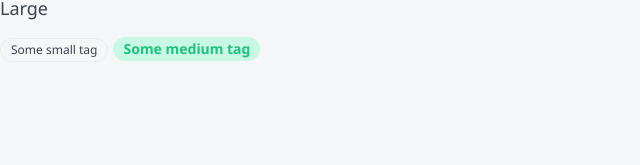
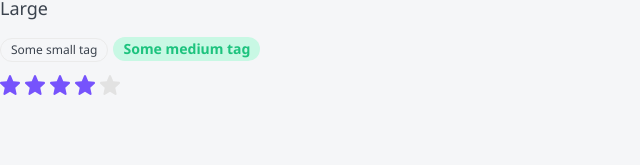
Before and after one commit to Denlich/top-app, a Next.js app: page / in a window 1280 px wide. Shown: the part 127-292 px from the top of the page, without its empty margins (0-640 px from the left). Built offline with nearby package versions, Linux system fonts and the light colour scheme.

Commit message:
Build Rating

```diff
--- /dev/null
+++ b/components/Rating/Rating.module.css
@@ -0,0 +1,11 @@
+.filled svg {
+  fill: var(--primary);
+}
+
+.star svg {
+  margin-right: 5px;
+}
+
+.editable {
+  cursor: pointer;
+}
--- /dev/null
+++ b/components/Rating/Rating.tsx
@@ -0,0 +1,78 @@
+import React, { useEffect, useState, KeyboardEvent } from "react";
+import cn from "classnames";
+
+import { RatingProps } from "./Rating.props";
+import styles from "./Rating.module.css";
+
+import StarIcon from "./star.svg";
+
+export const Rating = ({
+  isEditable = false,
+  rating,
+  setRating,
+  ...props
+}: RatingProps): JSX.Element => {
+  const [ratingArray, setRatingArray] = useState<JSX.Element[]>(
+    new Array(5).fill(<></>)
+  );
+
+  useEffect(() => {
+    constructRating(rating);
+  }, [rating]);
+
+  const constructRating = (currentRating: number): void => {
+    const updateArray = ratingArray.map((r: JSX.Element, i: number) => {
+      return (
+        <span
+          key={i}
+          className={cn(styles.star, {
+            [styles.filled]: i < currentRating,
+            [styles.editable]: isEditable,
+          })}
+          onMouseEnter={() => changeDisplay(i + 1)}
+          onMouseLeave={() => changeDisplay(rating)}
+          onClick={() => onClick(i + 1)}
+        >
+          <StarIcon
+            tabIndex={isEditable ? 0 : -1}
+            onKeyDown={(e: KeyboardEvent<SVGElement>) =>
+              isEditable && handleSpace(i + 1, e)
+            }
+          />
+        </span>
+      );
+    });
+    setRatingArray(updateArray);
+  };
+
+  const changeDisplay = (i: number): void => {
+    if (!isEditable) {
+      return;
+    }
+    constructRating(i);
+  };
+
+  const onClick = (i: number): void => {
+    if (!isEditable || !setRating) {
+      return;
+    }
+    setRating(i);
+  };
+
+  const handleSpace = (i: number, e: KeyboardEvent<SVGElement>): void => {
+    if (e.code != "Space" || !setRating) {
+      return;
+    }
+    setRating(i);
+  };
+
+  return (
+    <div {...props}>
+      {ratingArray.map(
+        (r, i): JSX.Element => (
+          <span key={i}>{r}</span>
+        )
+      )}
+    </div>
+  );
+};
--- a/components/index.ts
+++ b/components/index.ts
@@ -2,3 +2,4 @@
 export * from "./Button/Button";
 export * from "./P/P";
 export * from "./Tag/Tag";
+export * from "./Rating/Rating";
--- a/pages/index.tsx
+++ b/pages/index.tsx
@@ -1,7 +1,9 @@
-import React from "react";
-import { Button, Htag, P, Tag } from "@/components";
+import React, { useState } from "react";
+import { Button, Htag, P, Rating, Tag } from "@/components";
 
 export default function Home(): JSX.Element {
+  const [rating, setRating] = useState<number>(4);
+
   return (
     <div>
       <Htag tag="h1">123</Htag>
@@ -19,6 +21,8 @@
       <Tag size="m" color="green">
         Some medium tag
       </Tag>
+
+      <Rating rating={rating} setRating={setRating} isEditable />
     </div>
   );
 }
```
Also changed, not shown: components/Rating/Rating.props.ts (added, +8 -0 lines), .eslintrc.json, components/Rating/star.svg (added).
